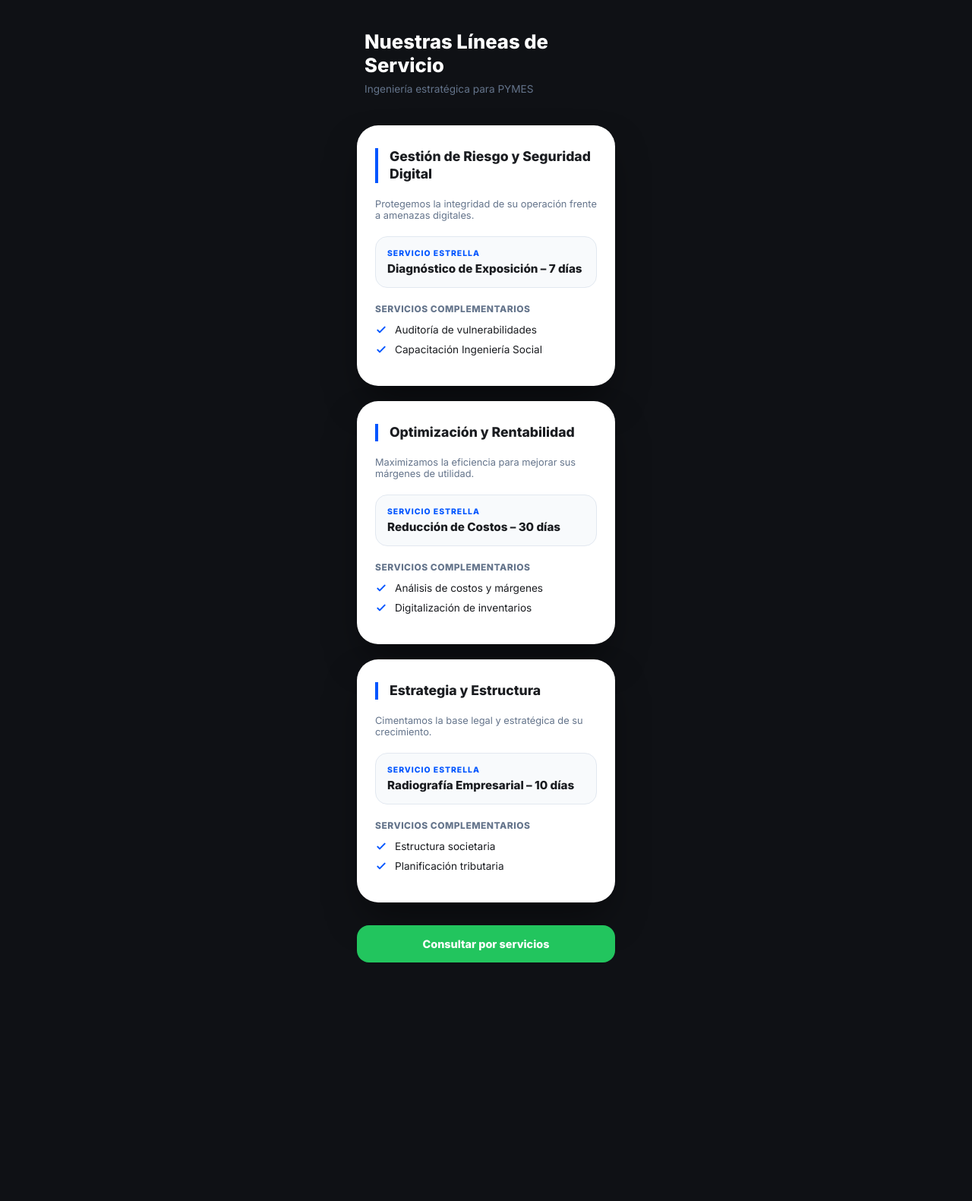
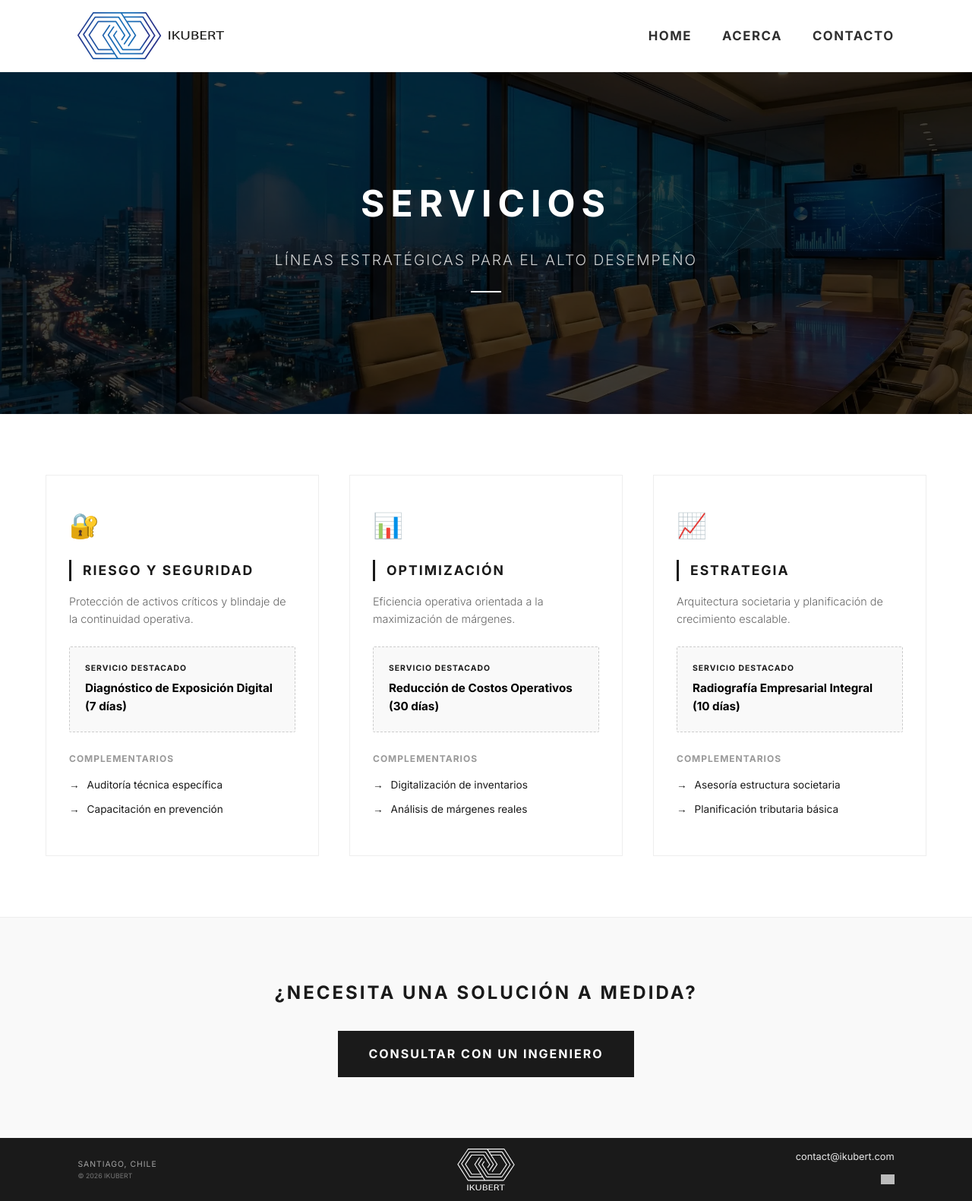
Before and after one commit to IKUBERT/ikubert.github.io, a Jekyll site: the page built from servicios.html, in a window 1280 px wide. Shown: the whole page at 76% size. Built offline with Jekyll 4.4.1, drawn with Linux system fonts in a browser that asks for light colours; before the commit the page ends 1287 px from its top, so only the background shows below that; grey boxes are pictures that could not be loaded.

Commit message:
Update servicios.html

```diff
--- a/servicios.html
+++ b/servicios.html
@@ -1,246 +1,180 @@
 ---
-layout: null
+layout: default
+title: Servicios | IKUBERT
 ---
-<!DOCTYPE html>
-<html lang="es">
-<head>
-    <meta charset="UTF-8">
-    <meta name="viewport" content="width=device-width, initial-scale=1.0, maximum-scale=1.0, user-scalable=no">
-    <title>Servicios | IKUBERT</title>
-    <link href="https://fonts.googleapis.com/css2?family=Inter:wght@400;600;800&display=swap" rel="stylesheet">
+
 <style>
-        :root {
-            --bg: #0f1115;
-            --card-bg: #ffffff;
-            --text-main: #1a1c20;
-            --text-sec: #64748b;
-            --accent: #0055ff;
-            --wsp: #22c55e;
+    /* Optimizaciones específicas para la página de servicios */
+    .service-line-card {
+        background: #fff;
+        border: 1px solid #eee;
+        padding: 40px 30px;
+        transition: all 0.3s ease;
+        display: flex;
+        flex-direction: column;
+        height: 100%;
     }
 
-        * { margin: 0; padding: 0; box-sizing: border-box; -webkit-tap-highlight-color: transparent; }
-
-        body {
-            background-color: var(--bg);
-            font-family: 'Inter', sans-serif;
-            display: flex;
-            justify-content: center;
-            min-height: 100vh;
-            padding: 20px 0;
+    .service-line-card:hover {
+        border-color: #1a1a1a;
+        box-shadow: 0 10px 30px rgba(0,0,0,0.05);
     }
 
-        .container {
-            width: 340px;
-            display: flex;
-            flex-direction: column;
-            gap: 20px;
+    .line-icon {
+        font-size: 2rem;
+        margin-bottom: 20px;
+        display: block;
     }
 
-        header {
-            padding: 20px 10px;
-            text-align: left;
-        }
-
-        header h1 {
-            color: white;
-            font-size: 1.6rem;
+    .line-title {
+        text-transform: uppercase;
+        letter-spacing: 2px;
+        font-size: 1.1rem;
+        margin-bottom: 15px;
         font-weight: 800;
-            line-height: 1.2;
-        }
-
-        header p {
-            color: var(--text-sec);
-            font-size: 0.85rem;
-            margin-top: 8px;
-        }
-
-        /* Card de Línea de Servicio */
-        .service-card {
-            background: var(--card-bg);
-            border-radius: 28px;
-            padding: 30px 24px;
-            box-shadow: 0 25px 50px -12px rgba(0, 0, 0, 0.5);
-        }
-
-        .line-header {
-            margin-bottom: 20px;
-            border-left: 4px solid var(--accent);
+        border-left: 3px solid #1a1a1a;
         padding-left: 15px;
     }
 
-        .line-header h2 {
-            font-size: 1.1rem;
-            font-weight: 800;
-            color: var(--text-main);
-            line-height: 1.3;
+    .line-desc {
+        color: #666;
+        font-size: 0.9rem;
+        line-height: 1.6;
+        margin-bottom: 25px;
+        font-weight: 300;
     }
 
-        .line-desc {
-            font-size: 0.8rem;
-            color: var(--text-sec);
-            margin-bottom: 20px;
+    /* Caja de Servicio Estrella */
+    .star-service {
+        background: #f9f9f9;
+        padding: 20px;
+        border-radius: 2px;
+        margin-bottom: 25px;
+        border: 1px dashed #ccc;
+    }
+
+    .star-tag {
+        font-size: 0.65rem;
+        font-weight: 700;
+        text-transform: uppercase;
+        letter-spacing: 1px;
+        color: #1a1a1a;
+        display: block;
+        margin-bottom: 5px;
+    }
+
+    .star-name {
+        font-size: 0.95rem;
+        font-weight: 700;
+        color: #000;
+    }
+
+    /* Servicios Complementarios */
+    .comp-title {
+        font-size: 0.75rem;
+        text-transform: uppercase;
+        letter-spacing: 1px;
+        font-weight: 700;
+        margin-bottom: 15px;
+        color: #999;
+    }
+
+    .comp-list {
+        list-style: none;
+        padding: 0;
+        margin-top: auto;
+    }
+
+    .comp-item {
+        font-size: 0.85rem;
+        color: #1a1a1a;
+        margin-bottom: 10px;
+        display: flex;
+        align-items: center;
         font-weight: 400;
     }
 
-        /* Servicio Estrella */
-        .highlight-box {
-            background: #f8fafc;
-            border: 1.5px solid #e2e8f0;
-            padding: 15px;
-            border-radius: 16px;
-            margin-bottom: 20px;
+    .comp-item::before {
+        content: "→";
+        margin-right: 10px;
+        font-weight: 800;
     }
 
-        .highlight-tag {
-            font-size: 0.65rem;
-            font-weight: 800;
-            color: var(--accent);
-            text-transform: uppercase;
-            letter-spacing: 1px;
-            display: block;
-            margin-bottom: 4px;
+    @media (max-width: 768px) {
+        .hero-servicios { padding: 80px 20px !important; min-height: 400px !important; }
+        .grid-servicios { padding: 40px 20px !important; gap: 30px !important; }
     }
+</style>
 
-        .highlight-name {
-            font-size: 0.95rem;
-            font-weight: 700;
-            color: var(--text-main);
-        }
-
-        /* Servicios Complementarios */
-        .complementary-title {
-            font-size: 0.75rem;
-            font-weight: 700;
-            color: var(--text-sec);
-            text-transform: uppercase;
-            letter-spacing: 0.5px;
-            margin-bottom: 12px;
-            display: block;
-        }
-
-        .complementary-list {
-            list-style: none;
-        }
-
-        .complementary-item {
-            display: flex;
-            align-items: center;
-            font-size: 0.85rem;
-            color: var(--text-main);
-            font-weight: 500;
-            margin-bottom: 10px;
-        }
-
-        .complementary-item svg {
-            width: 16px;
-            margin-right: 10px;
-            color: var(--accent);
-            flex-shrink: 0;
-        }
-
-        /* Botón de Acción */
-        .btn-wsp {
-            display: flex;
-            align-items: center;
-            justify-content: center;
-            padding: 16px;
-            border-radius: 16px;
-            text-decoration: none;
-            font-size: 0.9rem;
-            font-weight: 700;
-            background: var(--wsp);
-            color: white;
-            margin-top: 10px;
-            transition: transform 0.2s;
-        }
-
-        .btn-wsp:active { transform: scale(0.96); }
-
-    </style>
-</head>
-<body>
-
-    <div class="container">
-        <header>
-            <h1>Nuestras Líneas de Servicio</h1>
-            <p>Ingeniería estratégica para PYMES</p>
+<header class="hero-servicios" style="position: relative; text-align: center; padding: 120px 20px; background: url('{{ site.baseurl }}/src/oficina-home-ikubert.webp') no-repeat center center/cover; color: #ffffff; min-height: 450px; display: flex; flex-direction: column; justify-content: center; align-items: center; width: 100%;">
+    <div style="position: absolute; top: 0; left: 0; width: 100%; height: 100%; background: rgba(0,0,0,0.75); z-index: 1;"></div>
+    <div style="position: relative; z-index: 2; max-width: 800px;">
+        <h1 style="font-size: 3rem; letter-spacing: 8px; margin-bottom: 20px; font-weight: 800; text-transform: uppercase;">Servicios</h1>
+        <p style="font-size: 1.2rem; font-weight: 300; letter-spacing: 2px; text-transform: uppercase; opacity: 0.8;">Líneas Estratégicas para el Alto Desempeño</p>
+        <div style="width: 40px; height: 2px; background: #ffffff; margin: 25px auto;"></div>
+    </div>
 </header>
 
-        <div class="service-card">
-            <div class="line-header">
-                <h2>Gestión de Riesgo y Seguridad Digital</h2>
-            </div>
-            <p class="line-desc">Protegemos la integridad de su operación frente a amenazas digitales.</p>
+<main class="section-home" style="max-width: 1200px; margin: 0 auto; padding: 80px 20px;">
+    <div class="grid grid-servicios" style="margin-top: 0; padding: 0;">
 
-            <div class="highlight-box">
-                <span class="highlight-tag">Servicio Estrella</span>
-                <div class="highlight-name">Diagnóstico de Exposición – 7 días</div>
+        <div class="service-line-card">
+            <span class="line-icon">🔐</span>
+            <h2 class="line-title">Riesgo y Seguridad</h2>
+            <p class="line-desc">Protección de activos críticos y blindaje de la continuidad operativa.</p>
+
+            <div class="star-service">
+                <span class="star-tag">Servicio Destacado</span>
+                <div class="star-name">Diagnóstico de Exposición Digital (7 días)</div>
             </div>
 
-            <span class="complementary-title">Servicios Complementarios</span>
-            <div class="complementary-list">
-                <div class="complementary-item">
-                    <svg fill="none" stroke="currentColor" viewBox="0 0 24 24" xmlns="http://www.w3.org/2000/svg"><path stroke-linecap="round" stroke-linejoin="round" stroke-width="3" d="M5 13l4 4L19 7"></path></svg>
-                    Auditoría de vulnerabilidades
-                </div>
-                <div class="complementary-item">
-                    <svg fill="none" stroke="currentColor" viewBox="0 0 24 24" xmlns="http://www.w3.org/2000/svg"><path stroke-linecap="round" stroke-linejoin="round" stroke-width="3" d="M5 13l4 4L19 7"></path></svg>
-                    Capacitación Ingeniería Social
-                </div>
-            </div>
+            <h4 class="comp-title">Complementarios</h4>
+            <ul class="comp-list">
+                <li class="comp-item">Auditoría técnica específica</li>
+                <li class="comp-item">Capacitación en prevención</li>
+            </ul>
         </div>
 
-        <div class="service-card">
-            <div class="line-header">
-                <h2>Optimización y Rentabilidad</h2>
-            </div>
-            <p class="line-desc">Maximizamos la eficiencia para mejorar sus márgenes de utilidad.</p>
+        <div class="service-line-card">
+            <span class="line-icon">📊</span>
+            <h2 class="line-title">Optimización</h2>
+            <p class="line-desc">Eficiencia operativa orientada a la maximización de márgenes.</p>
 
-            <div class="highlight-box">
-                <span class="highlight-tag">Servicio Estrella</span>
-                <div class="highlight-name">Reducción de Costos – 30 días</div>
+            <div class="star-service">
+                <span class="star-tag">Servicio Destacado</span>
+                <div class="star-name">Reducción de Costos Operativos (30 días)</div>
             </div>
 
-            <span class="complementary-title">Servicios Complementarios</span>
-            <div class="complementary-list">
-                <div class="complementary-item">
-                    <svg fill="none" stroke="currentColor" viewBox="0 0 24 24" xmlns="http://www.w3.org/2000/svg"><path stroke-linecap="round" stroke-linejoin="round" stroke-width="3" d="M5 13l4 4L19 7"></path></svg>
-                    Análisis de costos y márgenes
-                </div>
-                <div class="complementary-item">
-                    <svg fill="none" stroke="currentColor" viewBox="0 0 24 24" xmlns="http://www.w3.org/2000/svg"><path stroke-linecap="round" stroke-linejoin="round" stroke-width="3" d="M5 13l4 4L19 7"></path></svg>
-                    Digitalización de inventarios
-                </div>
-            </div>
+            <h4 class="comp-title">Complementarios</h4>
+            <ul class="comp-list">
+                <li class="comp-item">Digitalización de inventarios</li>
+                <li class="comp-item">Análisis de márgenes reales</li>
+            </ul>
         </div>
 
-        <div class="service-card">
-            <div class="line-header">
-                <h2>Estrategia y Estructura</h2>
-            </div>
-            <p class="line-desc">Cimentamos la base legal y estratégica de su crecimiento.</p>
+        <div class="service-line-card">
+            <span class="line-icon">📈</span>
+            <h2 class="line-title">Estrategia</h2>
+            <p class="line-desc">Arquitectura societaria y planificación de crecimiento escalable.</p>
 
-            <div class="highlight-box">
-                <span class="highlight-tag">Servicio Estrella</span>
-                <div class="highlight-name">Radiografía Empresarial – 10 días</div>
+            <div class="star-service">
+                <span class="star-tag">Servicio Destacado</span>
+                <div class="star-name">Radiografía Empresarial Integral (10 días)</div>
             </div>
 
-            <span class="complementary-title">Servicios Complementarios</span>
-            <div class="complementary-list">
-                <div class="complementary-item">
-                    <svg fill="none" stroke="currentColor" viewBox="0 0 24 24" xmlns="http://www.w3.org/2000/svg"><path stroke-linecap="round" stroke-linejoin="round" stroke-width="3" d="M5 13l4 4L19 7"></path></svg>
-                    Estructura societaria
-                </div>
-                <div class="complementary-item">
-                    <svg fill="none" stroke="currentColor" viewBox="0 0 24 24" xmlns="http://www.w3.org/2000/svg"><path stroke-linecap="round" stroke-linejoin="round" stroke-width="3" d="M5 13l4 4L19 7"></path></svg>
-                    Planificación tributaria
-                </div>
-            </div>
+            <h4 class="comp-title">Complementarios</h4>
+            <ul class="comp-list">
+                <li class="comp-item">Asesoría estructura societaria</li>
+                <li class="comp-item">Planificación tributaria básica</li>
+            </ul>
         </div>
 
-        <a href="https://wa.me/56989374989" class="btn-wsp">Consultar por servicios</a>
+    </div>
+</main>
 
+<div style="background: #f9f9f9; padding: 80px 20px; text-align: center; border-top: 1px solid #eee;">
+    <h2 style="text-transform: uppercase; letter-spacing: 3px; font-size: 1.5rem; font-weight: 800; margin-bottom: 30px;">¿Necesita una solución a medida?</h2>
+    <a href="{{ site.baseurl }}/contacto" style="background: #1a1a1a; color: #fff; padding: 18px 40px; text-decoration: none; font-weight: 700; letter-spacing: 2px; text-transform: uppercase; display: inline-block;">
+        Consultar con un Ingeniero
+    </a>
 </div>
-
-</body>
-</html>
```
Lines whose indentation alone changed are shown as unchanged.
